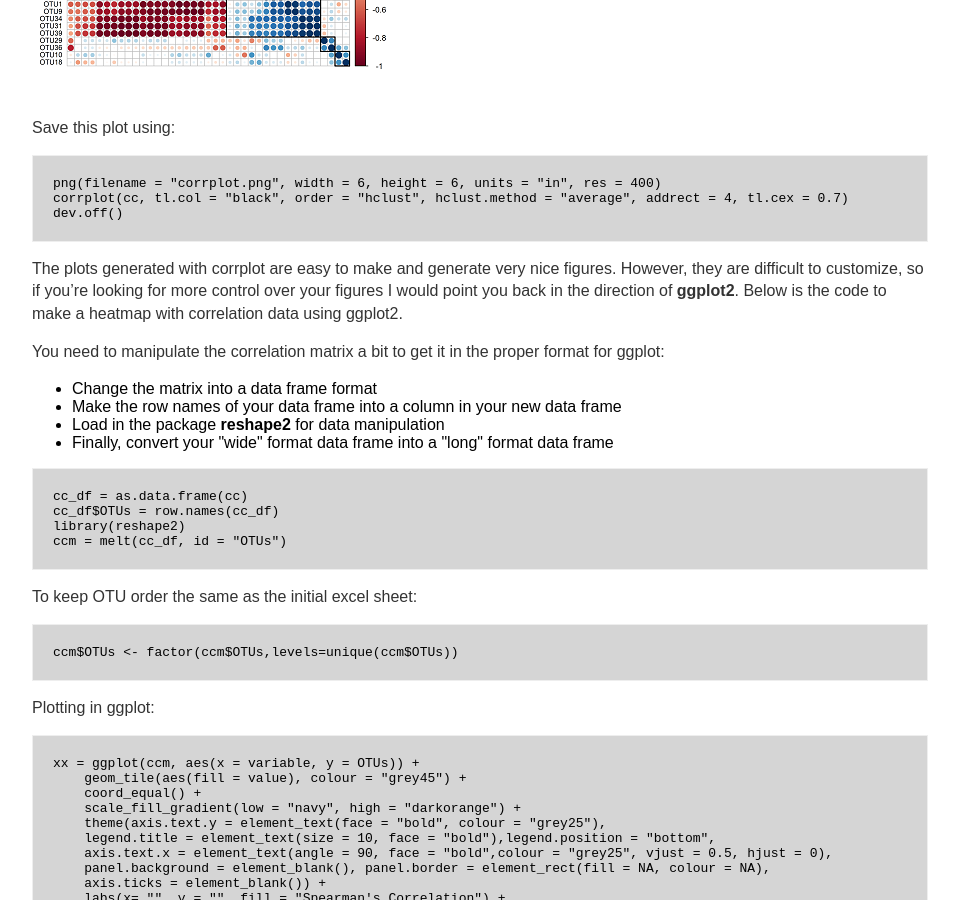
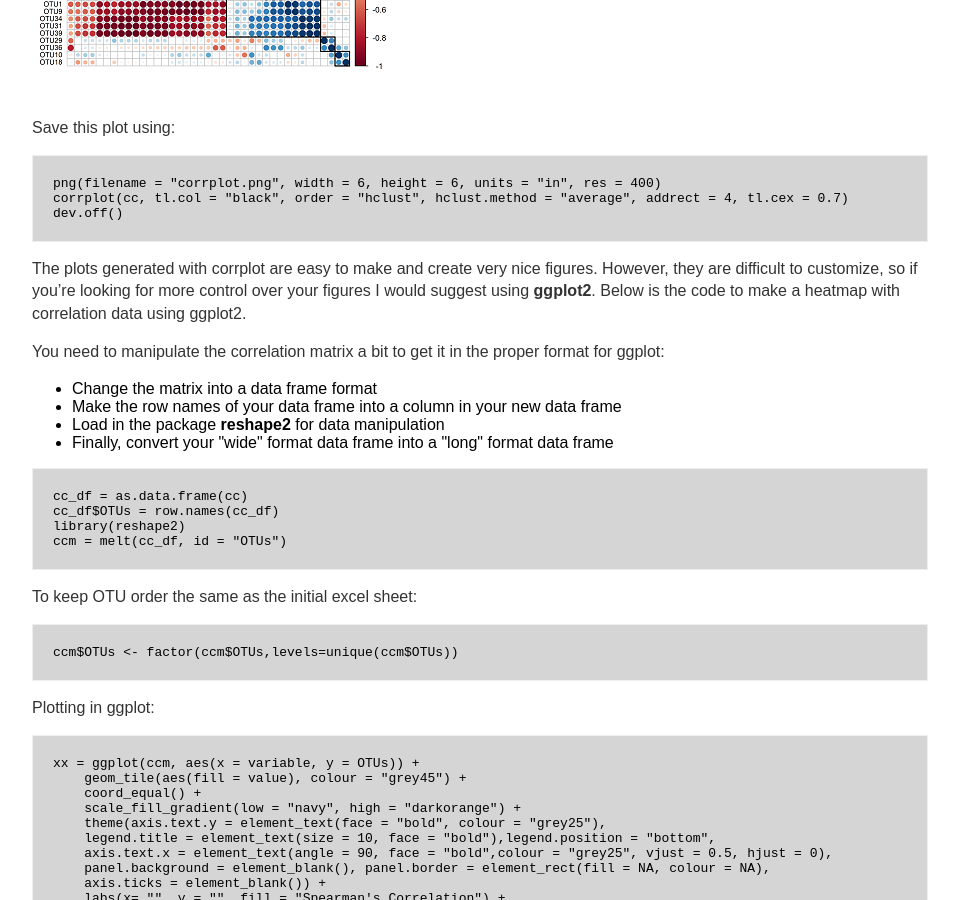
Before and after one commit to jkzorz/jkzorz.github.io, a Jekyll site: the page built from _posts/2019-06-11-Correlation-heatmaps.md, in a window 1280 px wide and 900 px high, scrolled down 2694 px. Shown: the whole window, without its empty margins (160-1119 px from the left). Built offline with Jekyll 4.4.1, drawn with Linux system fonts in a browser that asks for light colours.

Commit message:
Update 2019-06-11-Correlation-heatmaps.md

````diff
--- a/_posts/2019-06-11-Correlation-heatmaps.md
+++ b/_posts/2019-06-11-Correlation-heatmaps.md
@@ -82,7 +82,7 @@ corrplot(cc, tl.col = "black", order = "hclust", hclust.method = "average", addr
 dev.off()
 ```
 
-The plots generated with corrplot are easy to make and generate very nice figures. However, they are difficult to customize, so if you're looking for more control over your figures I would point you back in the direction of <b>ggplot2</b>. Below is the code to make a heatmap with correlation data using ggplot2.
+The plots generated with corrplot are easy to make and create very nice figures. However, they are difficult to customize, so if you're looking for more control over your figures I would suggest using <b>ggplot2</b>. Below is the code to make a heatmap with correlation data using ggplot2.
 
 
 You need to manipulate the correlation matrix a bit to get it in the proper format for ggplot:
````
